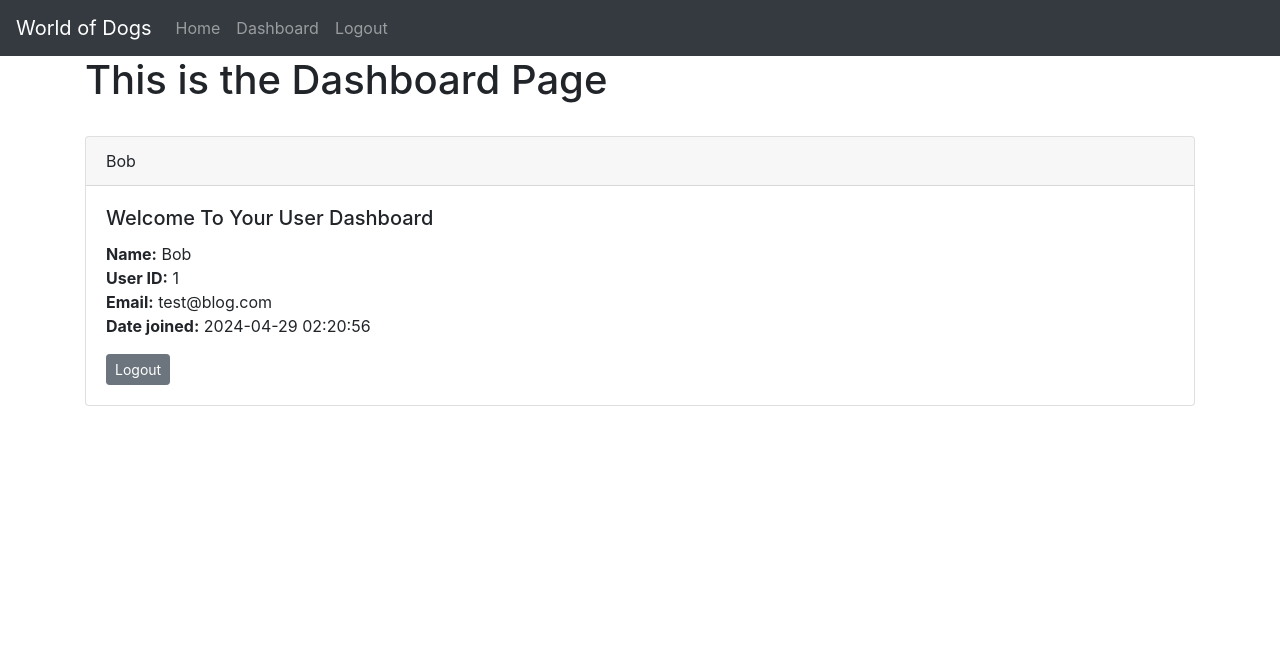
After one commit to RRSALAZAR21163/DigitalAssesmentWebsiteY12, a Flask app: page /dashboard in a window 1280 px wide. The commit adds this page. Shown: the top 646 px of the page. Run offline with Flask 3, Linux system fonts and the light colour scheme; a user stored in the database is signed in.

Commit message:
User Dashboard
User Dashboard. Display User informations

```diff
--- a/website/auth.py
+++ b/website/auth.py
@@ -18,6 +18,7 @@ def login():
             if check_password_hash(user.password, password):
                 flash("Logged in successfully!", category='success')
                 login_user(user, remember=True)
+                return redirect(url_for('auth.dashboard'))
             else:
                 flash('Incorrect password, try again.', category='error')
         else:
@@ -25,6 +26,10 @@ def login():
 
     return render_template("login.html", user=current_user)
 
+@auth.route("/dashboard", methods = ['GET', 'POST'])
+@login_required
+def dashboard():
+    return render_template("dashboard.html", user=current_user)
 
 
 @auth.route("/signup", methods = ['GET', 'POST'])
--- /dev/null
+++ b/website/templates/dashboard.html
@@ -0,0 +1,26 @@
+{% extends "template.html" %}
+{% block title %}Dashboard{% endblock %}
+
+{% block content %}
+
+    <h1> This is the Dashboard Page </h1>
+    <br/>
+
+        <div class="card">
+    <div class="card-header">
+        {{current_user.first_name}}
+    </div>
+    <div class="card-body">
+        <h5 class="card-title">Welcome To Your User Dashboard
+        </h5>
+        <p class="card-text">
+            <strong>Name:</strong> {{current_user.first_name}} <br/>
+            <strong>User ID:</strong> {{current_user.id}} <br/>
+            <strong>Email:</strong> {{current_user.email}} <br/>
+            <strong>Date joined:</strong> {{current_user.date}} <br/>
+        </p>
+        <a href="{{ url_for('auth.logout')}}" class="btn btn-secondary btn-sm">Logout</a>
+        </div>
+    </div>
+
+{% endblock %}
--- a/website/templates/template.html
+++ b/website/templates/template.html
@@ -40,6 +40,9 @@
         {% if user.is_authenticated %}
           <li class="nav-item">
             <a class="nav-link" href="/">Home</a>
+          </li>
+          <li class="nav-item">
+            <a class="nav-link" href="/dashboard">Dashboard</a>
           </li>
           <li class="nav-item">
             <a class="nav-link" href="/logout">Logout</a>
```
